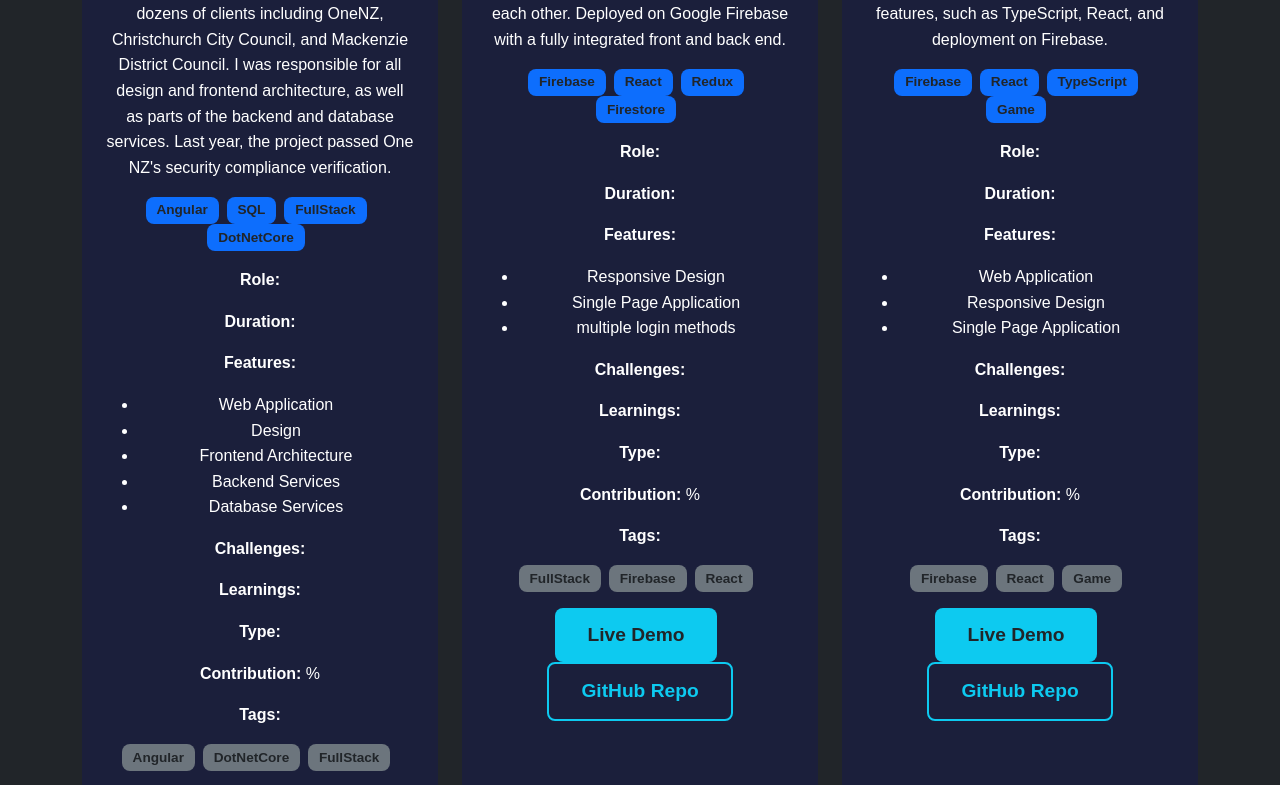
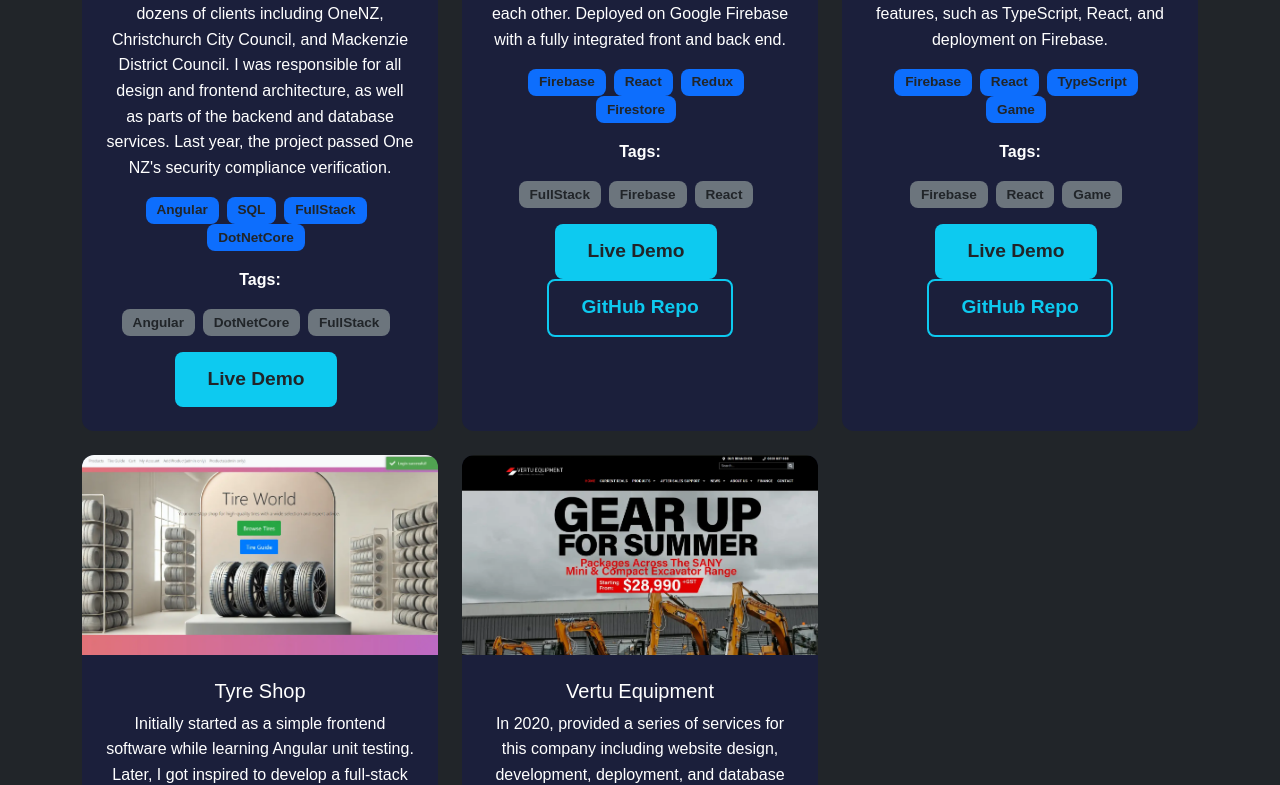
Before and after one commit to SimonS2019/portfolio, an Angular app: page / in a window 1280 px wide. Shown: the part 4140-4925 px from the top of the page. Built offline with nearby package versions, Linux system fonts and the light colour scheme.

Commit message:
feat: remove detailed project information from project cards; streamline project display

```diff
--- a/src/app/projects/projects.component.html
+++ b/src/app/projects/projects.component.html
@@ -15,32 +15,6 @@
                         </div>
 
                         <div class="project-details mt-3">
-                            <p><strong>Role:</strong> {{ project.role }}</p>
-                            <p><strong>Duration:</strong> {{ project.duration }}</p>
-                            <p><strong>Features:</strong></p>
-                            <ul>
-                                <li *ngFor="let feature of project.features">{{ feature }}</li>
-                            </ul>
-                            <p><strong>Challenges:</strong></p>
-                            <ul>
-                                <li *ngFor="let challenge of project.challenges">{{ challenge }}</li>
-                            </ul>
-                            <p><strong>Learnings:</strong></p>
-                            <ul>
-                                <li *ngFor="let learning of project.learnings">{{ learning }}</li>
-                            </ul>
-                            <p *ngIf="project.feedback"><strong>Feedback:</strong></p>
-                            <ul *ngIf="project.feedback">
-                                <li *ngFor="let feedback of project.feedback">{{ feedback }}</li>
-                            </ul>
-                            <p><strong>Type:</strong> {{ project.type }}</p>
-                            <p *ngIf="project.awards"><strong>Awards:</strong></p>
-                            <ul *ngIf="project.awards">
-                                <li *ngFor="let award of project.awards">{{ award }}</li>
-                            </ul>
-                            <p *ngIf="project.videoLink"><strong>Video:</strong> <a [href]="project.videoLink"
-                                    target="_blank">Watch Video</a></p>
-                            <p><strong>Contribution:</strong> {{ project.contribution }}%</p>
                             <p><strong>Tags:</strong></p>
                             <div class="tags">
                                 <span *ngFor="let tag of project.tags" class="badge bg-secondary">{{ tag }}</span>
```
